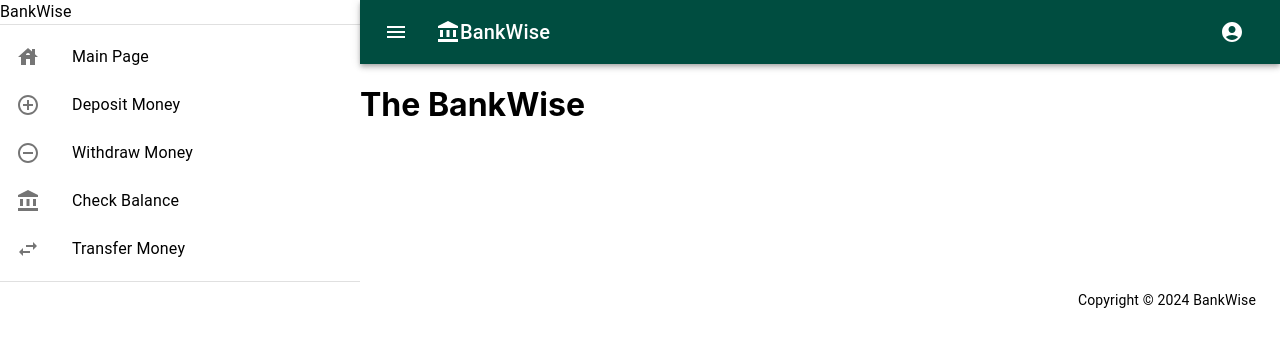
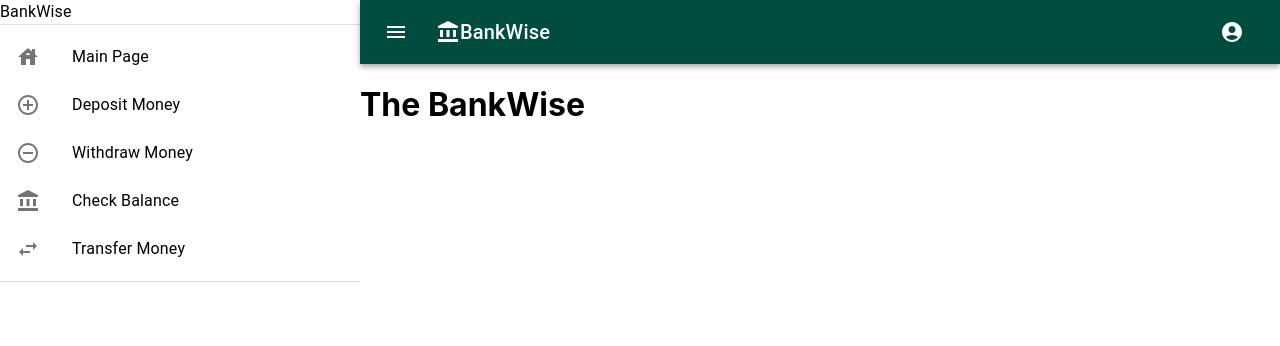
Before and after one commit to Berat-Aktas/GraduationProject, a React (Create React App) app in the folder project1/: page /main-page in a window 1280 px wide. Shown: the top 346 px of the page. Built offline with nearby package versions, Linux system fonts and the light colour scheme.

Commit message:
Footer
Footer ayrlaması yapana kadar disabled kalsın

```diff
--- a/project1/src/components/layout/AppLayout.js
+++ b/project1/src/components/layout/AppLayout.js
@@ -2,7 +2,7 @@ import React, { useState } from 'react';
 import Navbar from '../navbar/Navbar';
 import { Box, Grid } from '@mui/material';
 import Sidebar from '../navbar/Sidebar';
-import Footer from '../navbar/Footer';
+// import Footer from '../navbar/Footer';
 import { Outlet } from 'react-router-dom';
 
 
@@ -20,14 +20,13 @@ const AppLayout = ({ children }) => {
                 <Sidebar />
                 <Box flexGrow={1}>
                     <Navbar toggleSidebar={toggleSidebar} isSidebarOpen={isSidebarOpen} />
-                    <Grid container spacing={2}>
+                    <Grid container spacing={2} >
                         <Grid item xs={12}>
                             <Outlet />
                         </Grid>
                     </Grid>
                 </Box>
             </Box>
-            <Footer />
         </>
     )
 }
--- a/project1/src/components/navbar/Footer.js
+++ b/project1/src/components/navbar/Footer.js
@@ -3,7 +3,6 @@ import React from "react";
 
 
 function Footer() {
-
     const date = new Date();
     const year = date.getFullYear();
     return (
```
